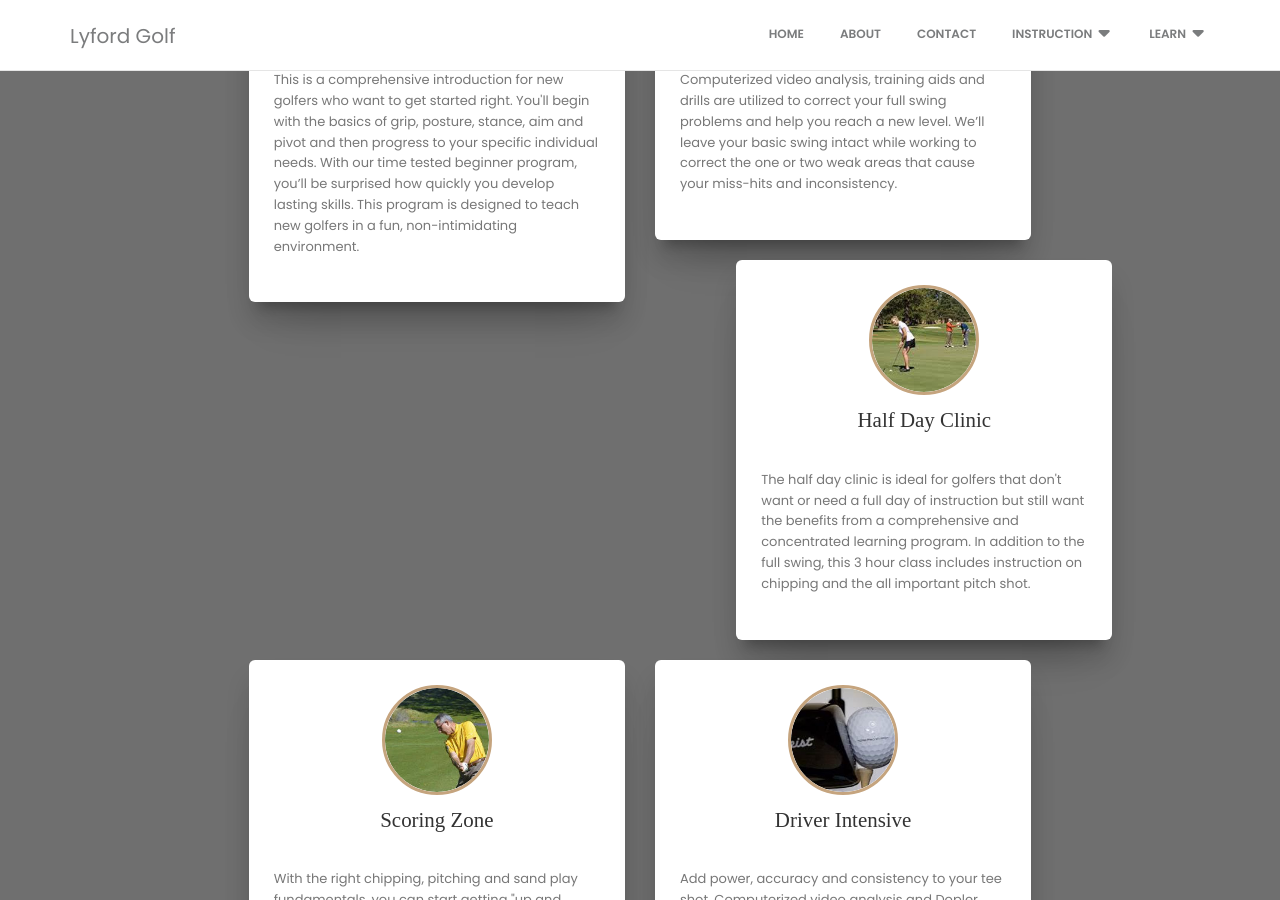
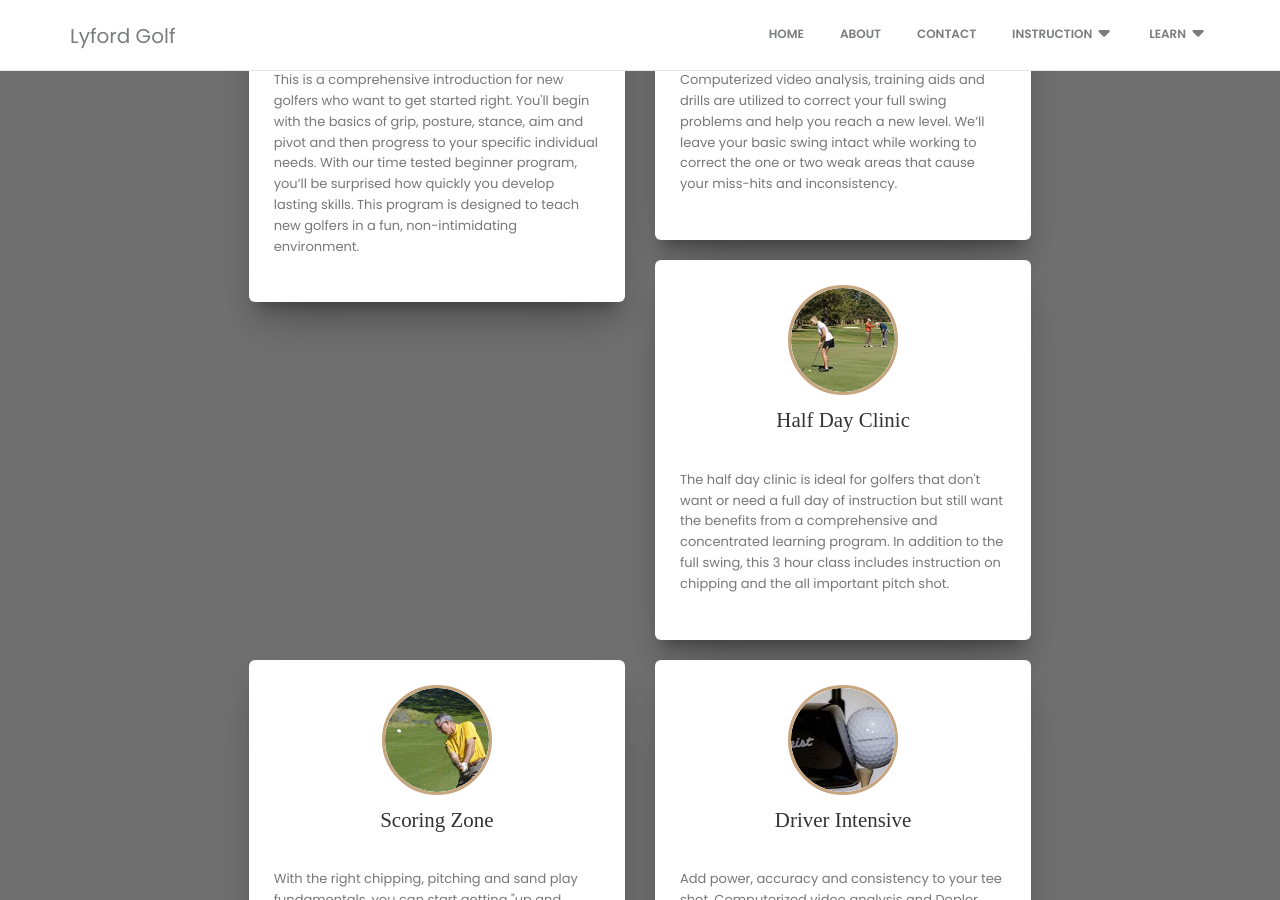
Before and after one commit to cheneymah18/lyfordgolf, a Jekyll site: the page built from clinics.html, in a window 1280 px wide and 900 px high, scrolled down 1113 px. Built offline with Jekyll 4.4.1, drawn with Linux system fonts in a browser that asks for light colours; nearby versions of some CDN libraries; some web fonts are replaced.

Commit message:
Update clinics.html

```diff
--- a/clinics.html
+++ b/clinics.html
@@ -65,7 +65,7 @@ category: instruction
                                         </div>
                                     </div>
                                 </div>
-                                <div class="col-sm-6 col-lg-5 col-lg-offset-1">
+                                <div class="col-sm-6 col-lg-5">
                                     <div class="card card-member">
                                         <div class="content">
                                             <div class="avatar avatar-warning">
@@ -81,9 +81,7 @@ category: instruction
                                         </div>
                                     </div>
                                 </div>
-
                             </div>
-
                             <div class="row">
                                 <div class="col-sm-6 col-lg-5 col-lg-offset-1">
                                     <div class="card card-member">
```
